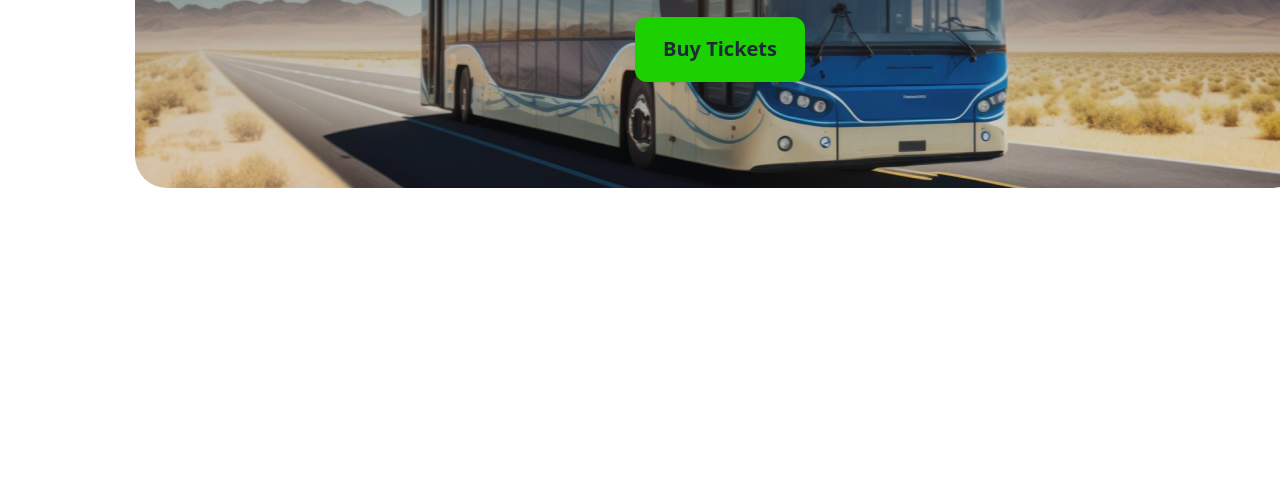
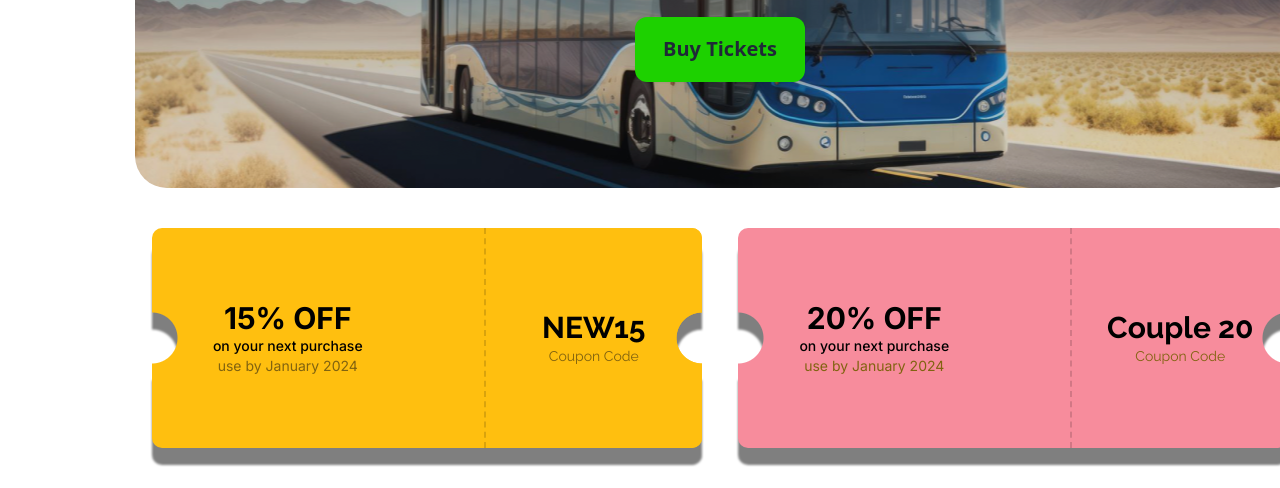
Before and after one commit to gopalbasak1/smart-ticket, a plain HTML site: page index.html in a window 1280 px wide. Shown: the part 498-986 px from the top of the page. Before the commit the page ends 800 px from the top, so only its background shows below. Drawn offline with nearby package versions, Linux system fonts and the light colour scheme.

Commit message:
completed best section

```diff
--- a/index.html
+++ b/index.html
@@ -16,6 +16,7 @@
     <link rel="preconnect" href="https://fonts.googleapis.com">
     <link rel="preconnect" href="https://fonts.gstatic.com" crossorigin>
     <link href="https://fonts.googleapis.com/css2?family=Inter:wght@100..900&family=Raleway:ital,wght@0,100..900;1,100..900&display=swap" rel="stylesheet">
+    <link rel="stylesheet" href="style.css">
 
     <style>
         .raleway{
@@ -76,5 +77,46 @@
           </div>
     </section>
 
+
+    <!-- Best offer -->
+    <section class="best mb-10 flex w-[1173px] mx-auto">
+        <div class="coupon">
+            <div class="left inter w-[216px] mx-auto flex flex-col justify-center items-center ml-7">
+                <h2 class="text-3xl font-bold">15% OFF</h2>
+                    <h3 class="text-sm font-medium">on your next purchase</h3>
+                    <p class="text-[#816310] text-sm">use by January 2024 </p>
+            </div>
+            <div class="center">
+                <div>
+
+                </div>
+            </div>
+            <div class="right raleway w-[216px] mx-auto flex flex-col justify-center items-center"">
+                <h4 class="text-3xl font-bold">NEW15</h4>
+                <p class="text-[#816310] text-sm">Coupon Code</p>
+            </div>
+        </div>
+
+        <div class="couponRight">
+            <div class="leftcoupon bg-[#f78c9c] inter w-[216px] mx-auto flex flex-col justify-center items-center ml-7">
+                <h2 class="text-3xl font-bold">20% OFF</h2>
+                    <h3 class="text-sm font-medium">on your next purchase</h3>
+                    <p class="text-[#816310] text-sm">use by January 2024 </p>
+            </div>
+            <div class="center">
+                <div>
+
+                </div>
+            </div>
+            <div class="rightcoupon raleway w-[216px] mx-auto flex flex-col justify-center items-center"">
+                <h4 class="text-3xl font-bold">Couple 20</h4>
+                <p class="text-[#816310] text-sm">Coupon Code</p>
+            </div>
+        </div>
+
+    </section>
+
+
+    <script src="script.js"></script>
 </body>
 </html>
--- /dev/null
+++ b/style.css
@@ -0,0 +1,88 @@
+/* .best{
+    background: red;
+} */
+.coupon{
+    width: 550px;
+    height: 220px;
+    border-radius: 10px;
+    overflow: hidden;
+    margin: auto;
+    filter: drop-shadow(0 17px 1px rgba(0,0,0,0.5));
+    display: flex;
+    align-items: stretch;
+
+    color: #000;
+}
+
+.coupon::before,
+.coupon::after{
+    content: '';
+    position: absolute;
+    top: 0;
+    width: 50%;
+    height: 100%;
+    z-index: -1;
+}
+
+.coupon::before{
+    left: 0;
+    background-image: radial-gradient(circle at 0 50%, transparent 25px, #ffbf0f 26px);
+}
+.coupon::after{
+    right: 0;
+    background-image: radial-gradient(circle at 100% 50%, transparent 25px, #ffbf0f 26px);
+}
+
+.center{
+    flex-grow: 1;
+    text-align: center;
+    border-right: 2px dashed rgba(0,0,0,0.15) ;
+}
+.right{
+
+    background-image: radial-gradient(circle at 100% 50%, transparent 25px, #ffbf0f 26px);
+
+}
+
+.couponRight{
+    width: 550px;
+    height: 220px;
+    border-radius: 10px;
+    overflow: hidden;
+    margin: auto;
+    filter: drop-shadow(0 17px 1px rgba(0,0,0,0.5));
+    display: flex;
+    align-items: stretch;
+
+    color: #000;
+}
+
+.couponRight::before,
+.couponRight::after{
+    content: '';
+    position: absolute;
+    top: 0;
+    width: 50%;
+    height: 100%;
+    z-index: -1;
+}
+
+.couponRight::before{
+    left: 0;
+    background-image: radial-gradient(circle at 0 50%, transparent 25px, #f78c9c 26px);
+}
+.couponRight::after{
+    right: 0;
+    background-image: radial-gradient(circle at 100% 50%, transparent 25px, #f78c9c 26px);
+}
+
+.center{
+    flex-grow: 1;
+    text-align: center;
+    border-right: 2px dashed rgba(0,0,0,0.15) ;
+}
+.right{
+
+    background-image: radial-gradient(circle at 100% 50%, transparent 25px, #ffbf0f 26px);
+
+}
```
